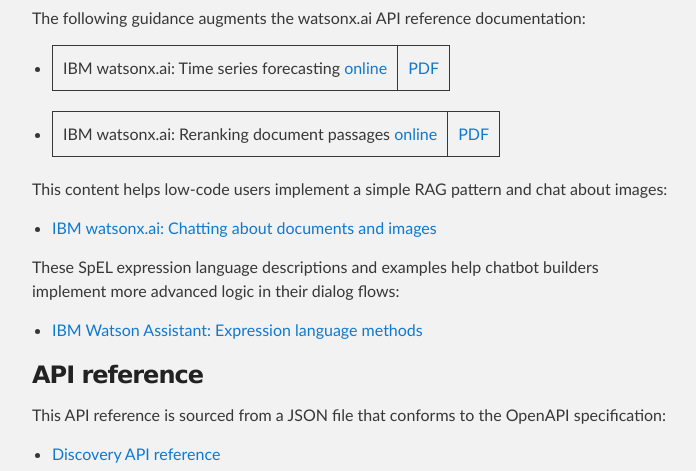
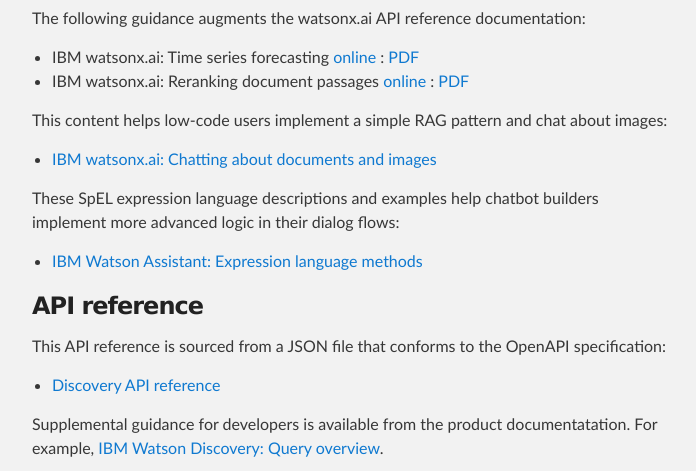
Before and after one commit to michelle-miller/michelle-miller.github.io, a Jekyll site: the page built from index.md, in a window 1280 px wide and 900 px high, scrolled down 1105 px, cut to the strip 213-684 px from the top of the window. Shown: the whole strip, without its empty margins (288-984 px from the left). Built offline with Jekyll 4.4.1, drawn with Linux system fonts in a browser that asks for light colours; our own code applies the rules of GitHub Pages for plain Markdown files.

Commit message:
changing separator

```diff
--- a/index.md
+++ b/index.md
@@ -29,8 +29,8 @@ Earlier projects include product documentation for cloud services that help cust
 
 The following guidance augments the watsonx.ai API reference documentation:
 
-- IBM watsonx.ai: Time series forecasting [online](https://www.ibm.com/docs/SSYOK8/wsj/analyze-data/fm-api-time-series.html){:target="_blank"} | [PDF](https://michelle-miller.github.io/samples/wx-time-series-api-sample.pdf){:target="_blank"}
-- IBM watsonx.ai: Reranking document passages [online](https://www.ibm.com/docs/SSYOK8/wsj/analyze-data/fm-api-rerank.html#api){:target="_blank"} | [PDF](https://michelle-miller.github.io/samples/wx-rerank-api-sample.pdf){:target="_blank"}
+- IBM watsonx.ai: Time series forecasting [online](https://www.ibm.com/docs/SSYOK8/wsj/analyze-data/fm-api-time-series.html){:target="_blank"} : [PDF](https://michelle-miller.github.io/samples/wx-time-series-api-sample.pdf){:target="_blank"}
+- IBM watsonx.ai: Reranking document passages [online](https://www.ibm.com/docs/SSYOK8/wsj/analyze-data/fm-api-rerank.html#api){:target="_blank"} : [PDF](https://michelle-miller.github.io/samples/wx-rerank-api-sample.pdf){:target="_blank"}
 
 This content helps low-code users implement a simple RAG pattern and chat about images:
 
```
